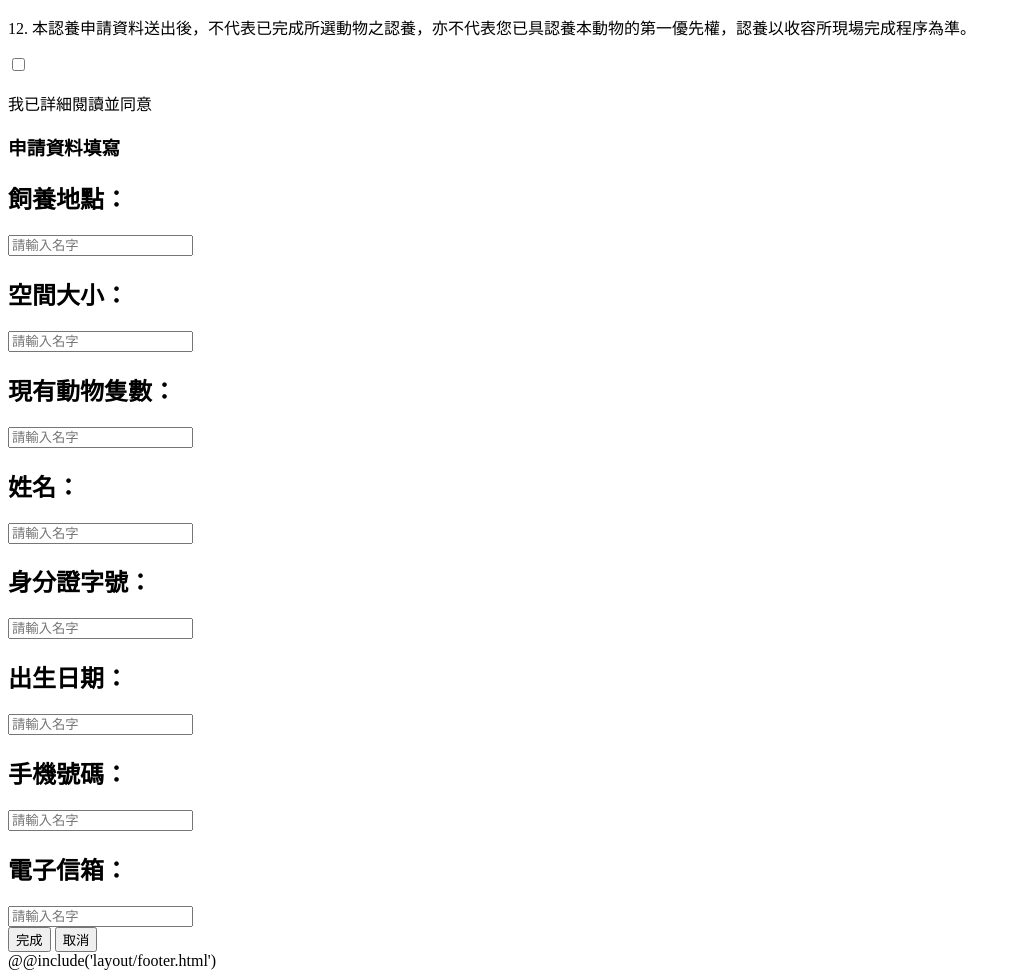
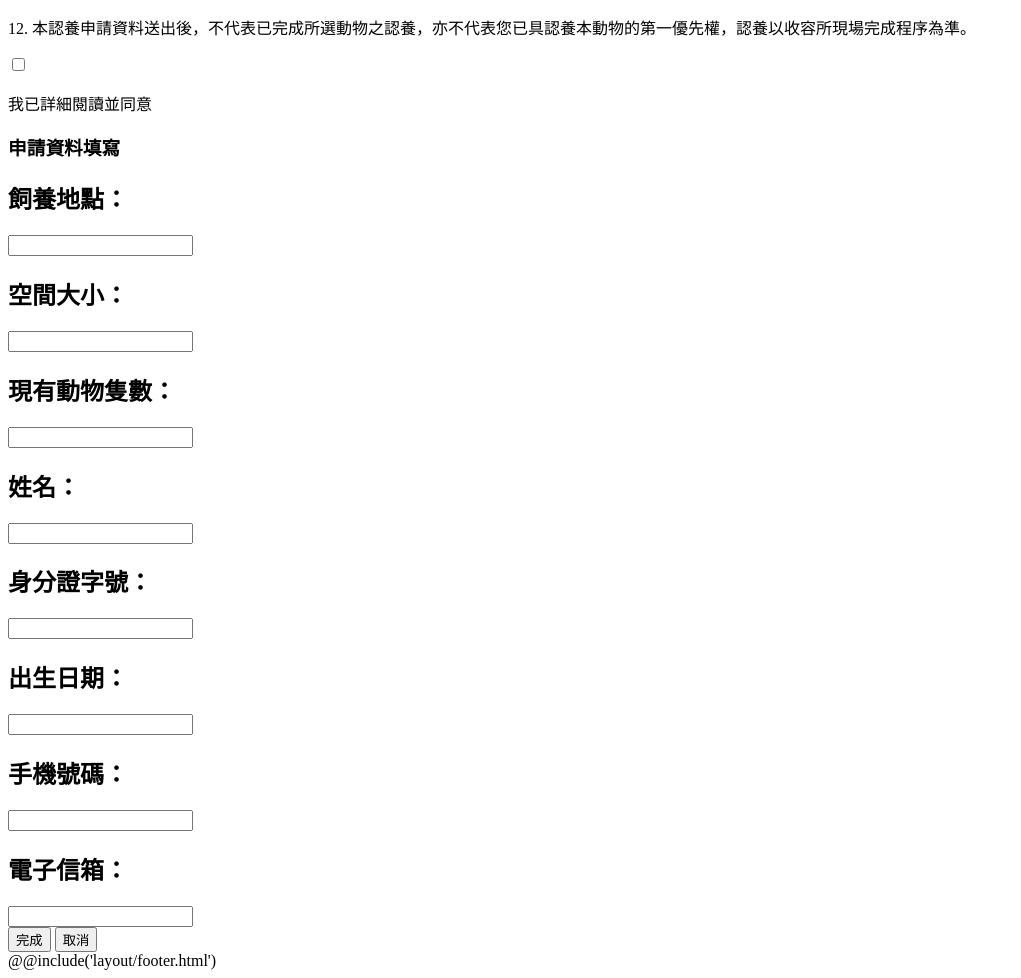
Before and after one commit to XUEHONGTANG/Lang-Tu, a PHP site: page /application.html in a window 1280 px wide. Shown: the part 642-1620 px from the top of the page, without its empty margins (0-1021 px from the left). Run offline with PHP 8.4, Linux system fonts and the light colour scheme.

Commit message:
9/5 RJ測試

```diff
--- a/application.html
+++ b/application.html
@@ -42,37 +42,37 @@
                 <div class="application-lift">
                     <label class="application-label">
                         <h1>飼養地點：</h1>
-                        <input class="input-text" type="text" placeholder="請輸入名字">
+                        <input class="application-text" type="text" placeholder="">
                     </label>
                     <label class="application-label">
                         <h1>空間大小：</h1>
-                        <input class="input-text" type="text" placeholder="請輸入名字">
+                        <input class="application-text" type="text" placeholder="">
                     </label>
                     <label class="application-label">
                         <h1>現有動物隻數：</h1>
-                        <input class="input-text" type="text" placeholder="請輸入名字">
+                        <input class="application-text" type="text" placeholder="">
                     </label>
                 </div>
                 <div class="application-right">
                     <label class="application-label">
                         <h1>姓名：</h1>
-                        <input class="input-text" type="text" placeholder="請輸入名字">
+                        <input class="application-text" type="text" placeholder="">
                     </label>
                     <label class="application-label">
                         <h1>身分證字號：</h1>
-                        <input class="input-text" type="text" placeholder="請輸入名字">
+                        <input class="application-text" type="text" placeholder="">
                     </label>
                     <label class="application-label">
                         <h1>出生日期：</h1>
-                        <input class="input-text" type="text" placeholder="請輸入名字">
+                        <input class="application-text" type="text" placeholder="">
                     </label>
                     <label class="application-label">
                         <h1>手機號碼：</h1>
-                        <input class="input-text" type="text" placeholder="請輸入名字">
+                        <input class="application-text" type="text" placeholder="">
                     </label>
                     <label class="application-label">
                         <h1>電子信箱：</h1>
-                        <input class="input-text" type="text" placeholder="請輸入名字">
+                        <input class="application-text" type="text" placeholder="">
                     </label>
                 </div>
             </div>
--- a/package.json
+++ b/package.json
@@ -23,6 +23,7 @@
     "gulp": "^4.0.2",
     "gulp-clean-css": "^4.3.0",
     "gulp-file-include": "^2.3.0",
+    "gulp-imagemin": "^7.1.0",
     "gulp-rename": "^2.0.0",
     "gulp-sass": "^5.1.0",
     "gulp-sourcemaps": "^3.0.0",
--- a/waitsforhome.html
+++ b/waitsforhome.html
@@ -8,16 +8,12 @@
 </head>
 
 <body>
-<<<<<<< HEAD
-    @@include('layout/header_1.html')
-=======
     @@include('./layout/header.html',{
     "大標題" : "浪浪等家" ,
     "英文標題" : "LANG LANG WAITS FOR HOME" ,
     "前頁面" : "首頁" ,
     "此頁面" : "浪浪等家" ,
     })
->>>>>>> dev
     <main class="waitsforhome">
         <div>
 
```
Also changed, not shown: gulpfile.js (+13 -0 lines), index.html (+0 -15 lines), sass/page/_application.scss (+7 -0 lines).
